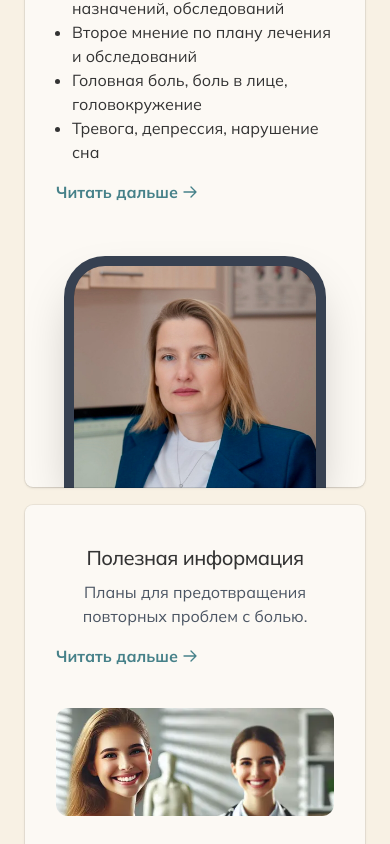
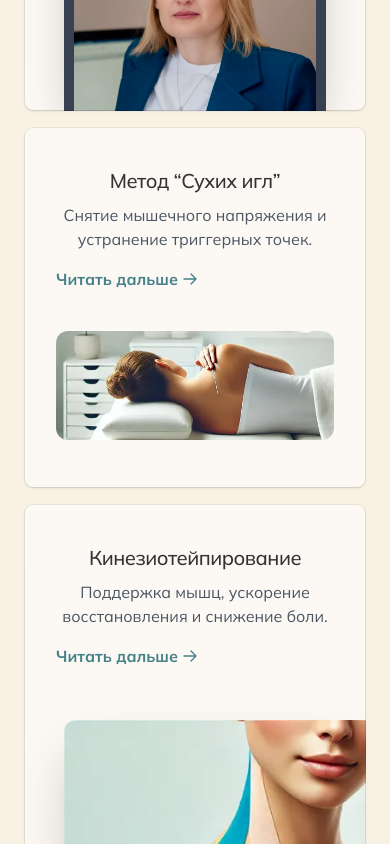
Before and after one commit to mchumpitazp/web-doctor-irina, a Next.js app: page / in a window 390 px wide. Shown: the part 3240-4084 px from the top of the page. Built offline with nearby package versions, Linux system fonts and the light colour scheme.

Commit message:
improvements

```diff
--- a/src/app/(pages)/(home)/components/Services.tsx
+++ b/src/app/(pages)/(home)/components/Services.tsx
@@ -12,8 +12,8 @@ export default function Services() {
                 </h2>
                 <div className="mt-10 grid gap-4 sm:mt-16 lg:grid-cols-3 lg:grid-rows-2">
                     <div className="relative lg:row-span-2">
-                        <div className="absolute inset-px rounded-lg bg-white/60 lg:rounded-l-[2rem]"></div>
-                        <div className="relative flex h-full flex-col overflow-hidden rounded-[calc(theme(borderRadius.lg)+1px)] lg:rounded-l-[calc(2rem+1px)]">
+                        <div className="absolute inset-px rounded-lg bg-white/60 max-lg:rounded-t-[2rem] lg:rounded-l-[2rem]"></div>
+                        <div className="relative flex h-full flex-col overflow-hidden rounded-[calc(theme(borderRadius.lg)+1px)] max-lg:rounded-t-[calc(2rem+1px)] lg:rounded-l-[calc(2rem+1px)]">
                             <div className="px-8 pb-3 pt-8 sm:px-10 sm:pb-0 sm:pt-10">
                                 <p className="mt-2 text-xl font-medium tracking-tight max-lg:text-center">
                                     Онлайн-консультация
@@ -64,11 +64,11 @@ export default function Services() {
                                 </div>
                             </div>
                         </div>
-                        <div className="pointer-events-none absolute inset-px rounded-lg shadow ring-1 ring-black/5 lg:rounded-l-[2rem]"></div>
+                        <div className="pointer-events-none absolute inset-px rounded-lg shadow ring-1 ring-black/5 max-lg:rounded-t-[2rem] lg:rounded-l-[2rem]"></div>
                     </div>
-                    <div className="relative max-lg:row-start-1">
-                        <div className="absolute inset-px rounded-lg bg-white/60 max-lg:rounded-t-[2rem]"></div>
-                        <div className="relative flex h-full flex-col overflow-hidden rounded-[calc(theme(borderRadius.lg)+1px)] max-lg:rounded-t-[calc(2rem+1px)]">
+                    <div className="relative max-lg:row-start-2">
+                        <div className="absolute inset-px rounded-lg bg-white/60"></div>
+                        <div className="relative flex h-full flex-col overflow-hidden rounded-[calc(theme(borderRadius.lg)+1px)]">
                             <div className="px-8 pt-8 sm:px-10 sm:pt-10">
                                 <p className="mt-2 text-xl font-medium tracking-tight max-lg:text-center">
                                     Метод “Сухих игл”
@@ -98,11 +98,11 @@ export default function Services() {
                                 />
                             </div>
                         </div>
-                        <div className="pointer-events-none absolute inset-px rounded-lg shadow ring-1 ring-black/5 max-lg:rounded-t-[2rem]"></div>
+                        <div className="pointer-events-none absolute inset-px rounded-lg shadow ring-1 ring-black/5"></div>
                     </div>
-                    <div className="relative max-lg:row-start-3 lg:col-start-2 lg:row-start-2">
-                        <div className="absolute inset-px rounded-lg bg-white/60"></div>
-                        <div className="relative flex h-full flex-col overflow-hidden rounded-[calc(theme(borderRadius.lg)+1px)]">
+                    <div className="relative max-lg:row-start-4 lg:col-start-2 lg:row-start-2">
+                        <div className="absolute inset-px rounded-lg bg-white/60 max-lg:rounded-b-[2rem]"></div>
+                        <div className="relative flex h-full flex-col overflow-hidden rounded-[calc(theme(borderRadius.lg)+1px)] max-lg:rounded-b-[calc(2rem+1px)]">
                             <div className="px-8 pt-8 sm:px-10 sm:pt-10">
                                 <p className="mt-2 text-xl font-medium tracking-tight max-lg:text-center">
                                     Полезная информация
@@ -130,11 +130,11 @@ export default function Services() {
                                 />
                             </div>
                         </div>
-                        <div className="pointer-events-none absolute inset-px rounded-lg shadow ring-1 ring-black/5"></div>
+                        <div className="pointer-events-none absolute inset-px rounded-lg shadow ring-1 ring-black/5 max-lg:rounded-b-[2rem]"></div>
                     </div>
-                    <div className="relative lg:row-span-2">
-                        <div className="absolute inset-px rounded-lg bg-white/60 max-lg:rounded-b-[2rem] lg:rounded-r-[2rem]"></div>
-                        <div className="relative flex h-full flex-col overflow-hidden rounded-[calc(theme(borderRadius.lg)+1px)] max-lg:rounded-b-[calc(2rem+1px)] lg:rounded-r-[calc(2rem+1px)]">
+                    <div className="relative max-lg:row-start-3 lg:row-span-2">
+                        <div className="absolute inset-px rounded-lg bg-white/60 lg:rounded-r-[2rem]"></div>
+                        <div className="relative flex h-full flex-col overflow-hidden rounded-[calc(theme(borderRadius.lg)+1px)] lg:rounded-r-[calc(2rem+1px)]">
                             <div className="px-8 pb-3 pt-8 sm:px-10 sm:pb-0 sm:pt-10">
                                 <p className="mt-2 text-xl font-medium tracking-tight max-lg:text-center">
                                     Кинезиотейпирование
@@ -166,7 +166,7 @@ export default function Services() {
                                 </div>
                             </div>
                         </div>
-                        <div className="pointer-events-none absolute inset-px rounded-lg shadow ring-1 ring-black/5 max-lg:rounded-b-[2rem] lg:rounded-r-[2rem]"></div>
+                        <div className="pointer-events-none absolute inset-px rounded-lg shadow ring-1 ring-black/5 lg:rounded-r-[2rem]"></div>
                     </div>
                 </div>
             </div>
--- a/src/app/(pages)/info/components/Info.tsx
+++ b/src/app/(pages)/info/components/Info.tsx
@@ -149,7 +149,7 @@ export default function Info() {
                                 <path d="M25,2c12.703,0,23,10.297,23,23S37.703,48,25,48S2,37.703,2,25S12.297,2,25,2z M32.934,34.375	c0.423-1.298,2.405-14.234,2.65-16.783c0.074-0.772-0.17-1.285-0.648-1.514c-0.578-0.278-1.434-0.139-2.427,0.219	c-1.362,0.491-18.774,7.884-19.78,8.312c-0.954,0.405-1.856,0.847-1.856,1.487c0,0.45,0.267,0.703,1.003,0.966	c0.766,0.273,2.695,0.858,3.834,1.172c1.097,0.303,2.346,0.04,3.046-0.395c0.742-0.461,9.305-6.191,9.92-6.693	c0.614-0.502,1.104,0.141,0.602,0.644c-0.502,0.502-6.38,6.207-7.155,6.997c-0.941,0.959-0.273,1.953,0.358,2.351	c0.721,0.454,5.906,3.932,6.687,4.49c0.781,0.558,1.573,0.811,2.298,0.811C32.191,36.439,32.573,35.484,32.934,34.375z"></path>
                             </svg>
                         </Link>
-                        <p className="mt-4 indent-8">
+                        <p className="mt-6 indent-8">
                             А если вы уже имеете поставленный диагноз «Мигрень»,
                             представляю вам{" "}
                             <span className="font-semibold">
```
